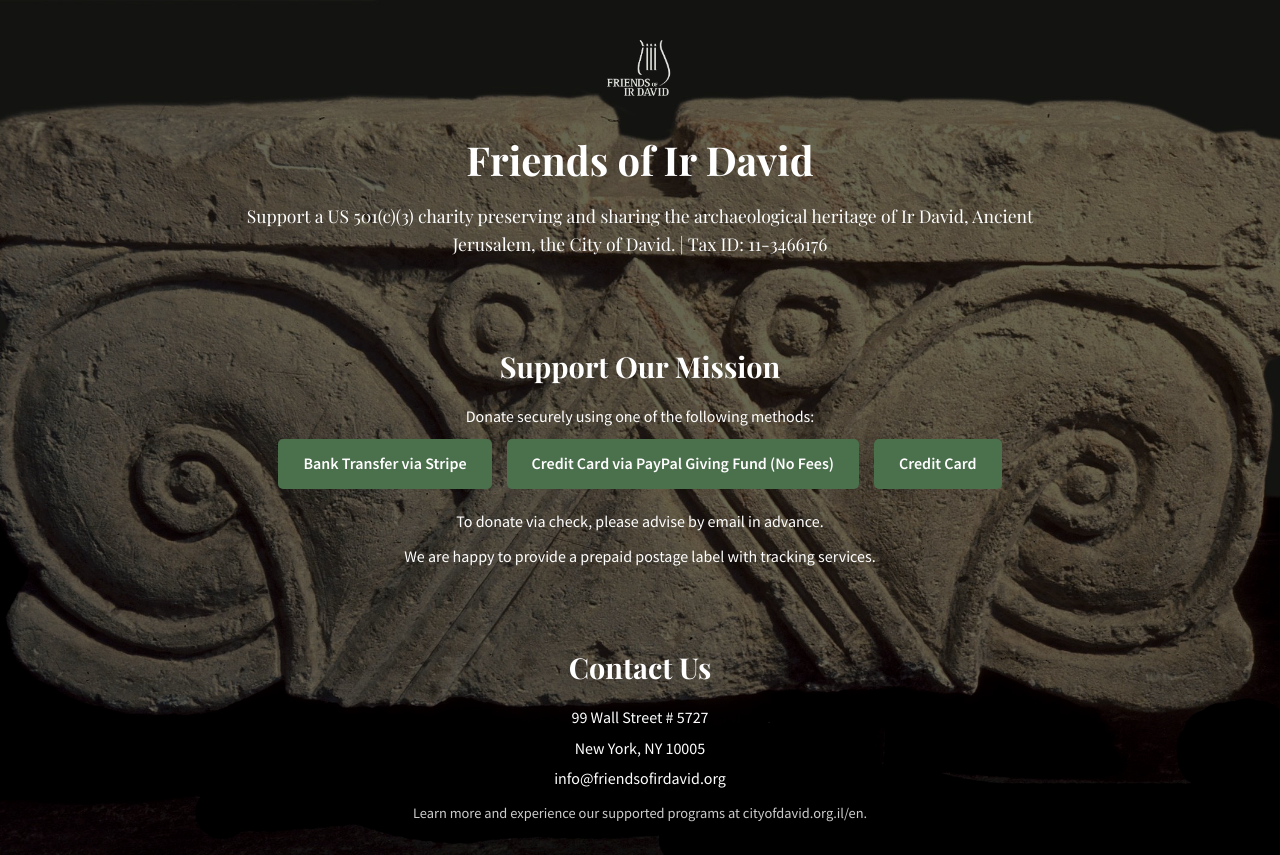
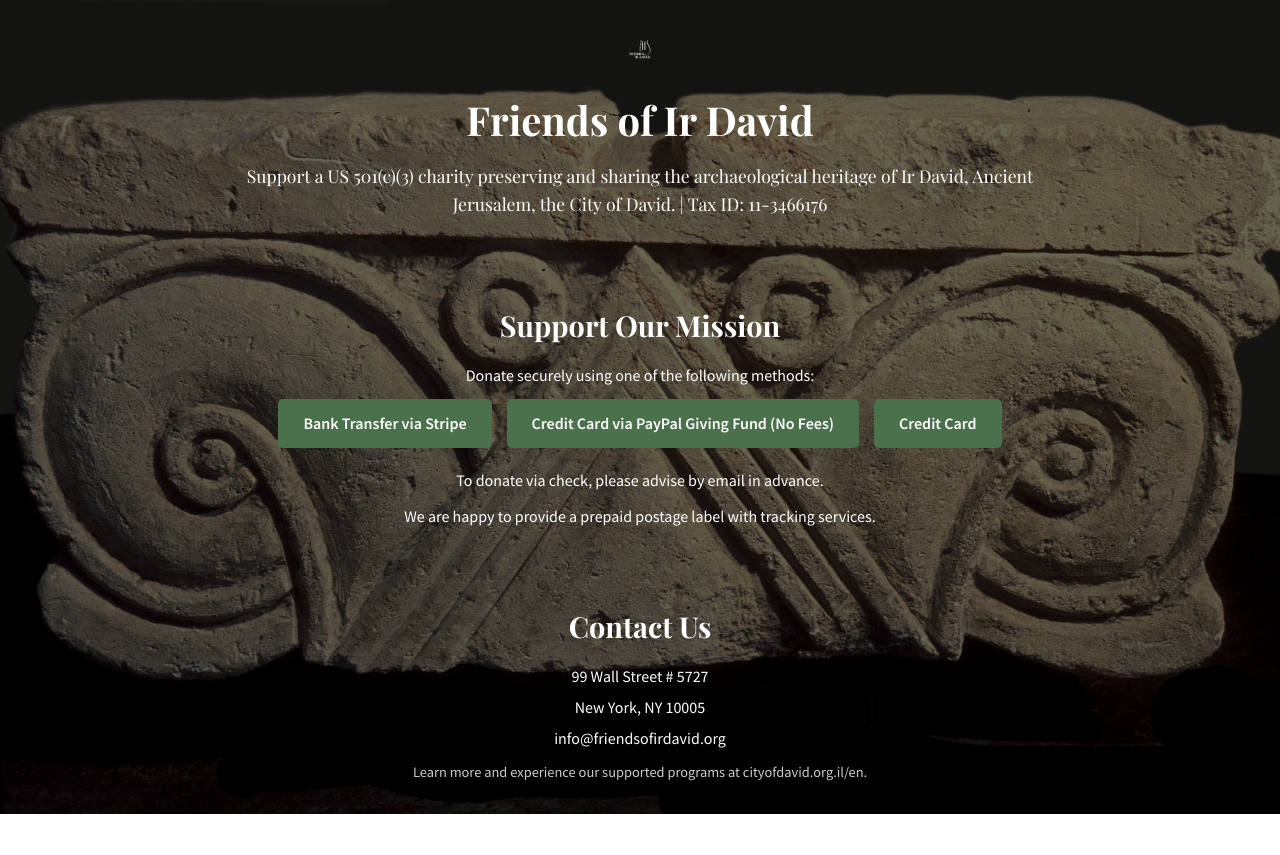
Before and after one commit to mobillet/friendsofirdavid.org, a plain HTML site: page index.html in a window 1280 px wide. After the commit the page ends 814 px from the top, so only its background shows below. Drawn offline with nearby package versions, Linux system fonts and the light colour scheme.

Commit message:
Update styles.css

```diff
--- a/styles.css
+++ b/styles.css
@@ -39,7 +39,7 @@ header {
 }
 
 .logo {
-    max-width: 75px;
+    max-width: 25px;
     height: auto;
     margin-bottom: 20px;
 }
```
